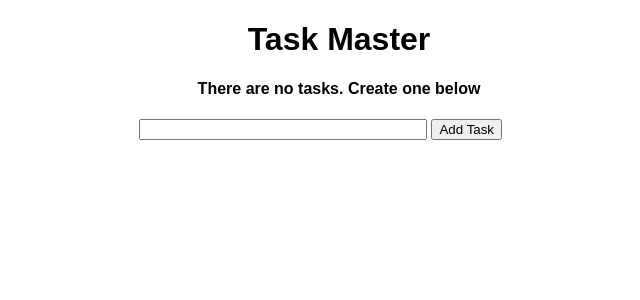
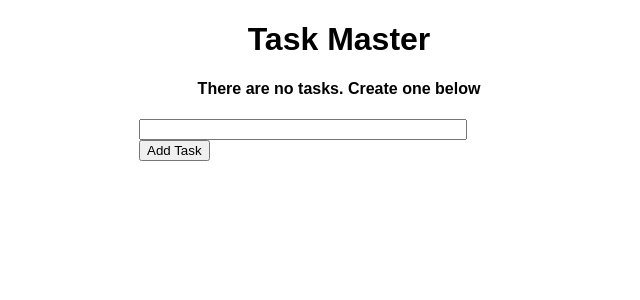
Before and after one commit to vishalvatsalya7/Flask_tutorial, a Flask app: page / in a window 1280 px wide. Shown: the top 300 px of the page, without its empty margins (301-941 px from the left). Run offline with Flask 2, Linux system fonts and the light colour scheme; data that the repository does not hold is empty.

Commit message:
Styling changes

```diff
--- a/static/css/main.css
+++ b/static/css/main.css
@@ -1,5 +1,5 @@
 body, html {
-    margin: 0;
+    margin: 5;
     font-family: sans-serif;
 }
 
@@ -9,7 +9,7 @@ body, html {
 }
 
 table, td, th {
-    border: 1px solid #aaa;
+    border: 2px solid #aaa;
 }
 
 table {
@@ -18,7 +18,7 @@ table {
 }
 
 th {
-    height: 30px;
+    height: 35px;
 }
 
 td {
@@ -31,5 +31,5 @@ td {
 }
 
 #content {
-    width: 70%;
+    width: 80%;
 }
```
